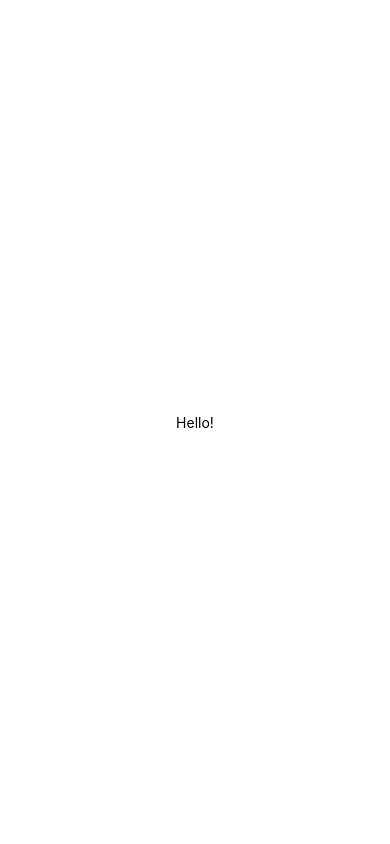
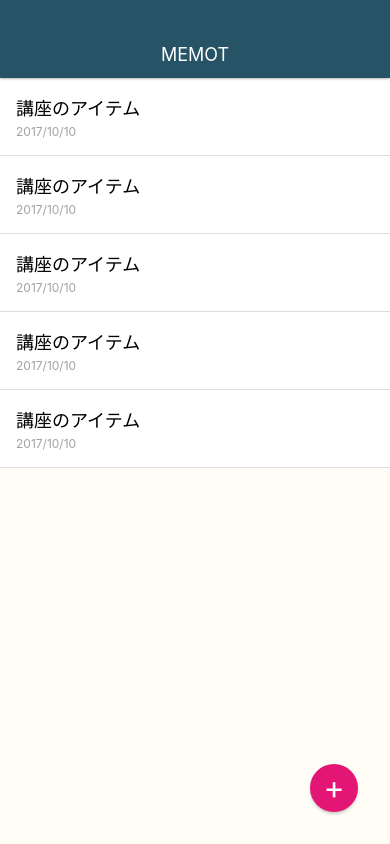
Before and after one commit to shunwitter/MemoApp, a React Native app: screen / in a window 390 px wide. Built offline with nearby package versions, Linux system fonts and the light colour scheme.

Commit message:
Create MemoList

```diff
--- a/App.js
+++ b/App.js
@@ -5,7 +5,43 @@
   render() {
     return (
       <View style={styles.container}>
-        <Text>Hello!</Text>
+
+        <View style={styles.appbar}>
+          <View>
+            <Text style={styles.appbarTitle}>MEMOT</Text>
+          </View>
+        </View>
+
+        <View style={styles.memoList}>
+          <View style={styles.memoListItem}>
+            <Text style={styles.memoTitle}>講座のアイテム</Text>
+            <Text style={styles.memoDate}>2017/10/10</Text>
+          </View>
+
+          <View style={styles.memoListItem}>
+            <Text style={styles.memoTitle}>講座のアイテム</Text>
+            <Text style={styles.memoDate}>2017/10/10</Text>
+          </View>
+
+          <View style={styles.memoListItem}>
+            <Text style={styles.memoTitle}>講座のアイテム</Text>
+            <Text style={styles.memoDate}>2017/10/10</Text>
+          </View>
+
+          <View style={styles.memoListItem}>
+            <Text style={styles.memoTitle}>講座のアイテム</Text>
+            <Text style={styles.memoDate}>2017/10/10</Text>
+          </View>
+
+          <View style={styles.memoListItem}>
+            <Text style={styles.memoTitle}>講座のアイテム</Text>
+            <Text style={styles.memoDate}>2017/10/10</Text>
+          </View>
+        </View>
+
+        <View style={styles.memoAddButton}>
+          <Text style={styles.memoAddButtonTitle}>+</Text>
+        </View>
       </View>
     );
   }
@@ -14,8 +50,67 @@
 const styles = StyleSheet.create({
   container: {
     flex: 1,
-    backgroundColor: '#fff',
+    backgroundColor: '#FFFDF6',
     alignItems: 'center',
     justifyContent: 'center',
+    paddingTop: 78,
+  },
+  memoAddButton: {
+    position: 'absolute',
+    bottom: 32,
+    right: 32,
+    width: 48,
+    height: 48,
+    backgroundColor: '#E31676',
+    borderRadius: 24,
+    justifyContent: 'center',
+    alignItems: 'center',
+    shadowColor: '#000',
+    shadowOffset: { width: 0, height: 2 },
+    shadowOpacity: 0.2,
+    shadowRadius: 3,
+  },
+  memoAddButtonTitle: {
+    fontSize: 32,
+    lineHeight: 32,
+    color: '#fff',
+  },
+  memoList: {
+    width: '100%',
+    flex: 1,
+  },
+  memoListItem: {
+    padding: 16,
+    borderBottomWidth: 1,
+    borderBottomColor: '#ddd',
+    backgroundColor: '#fff',
+  },
+  memoTitle: {
+    fontSize: 18,
+    marginBottom: 4,
+  },
+  memoDate: {
+    fontSize: 12,
+    color: '#a2a2a2',
+  },
+  appbar: {
+    position: 'absolute',
+    top: 0,
+    left: 0,
+    right: 0,
+    height: 78,
+    paddingTop: 30,
+    backgroundColor: '#265366',
+    justifyContent: 'center',
+    alignItems: 'center',
+    shadowColor: '#000',
+    shadowOffset: { width: 0, height: 0 },
+    shadowOpacity: 0.5,
+    shadowRadius: 3,
+    zIndex: 10,
+  },
+  appbarTitle: {
+    color: '#fff',
+    fontSize: 18,
   },
 });
```
Also changed, not shown: src/elements/BodyText.js (added, +23 -0 lines), .eslintrc.json.
